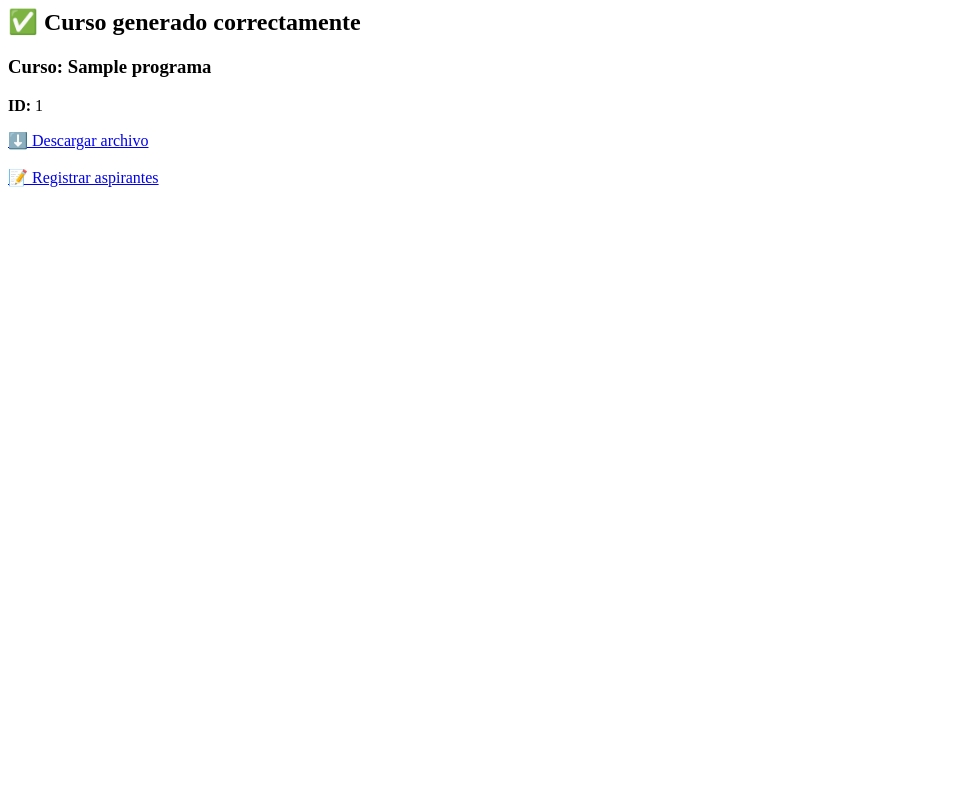
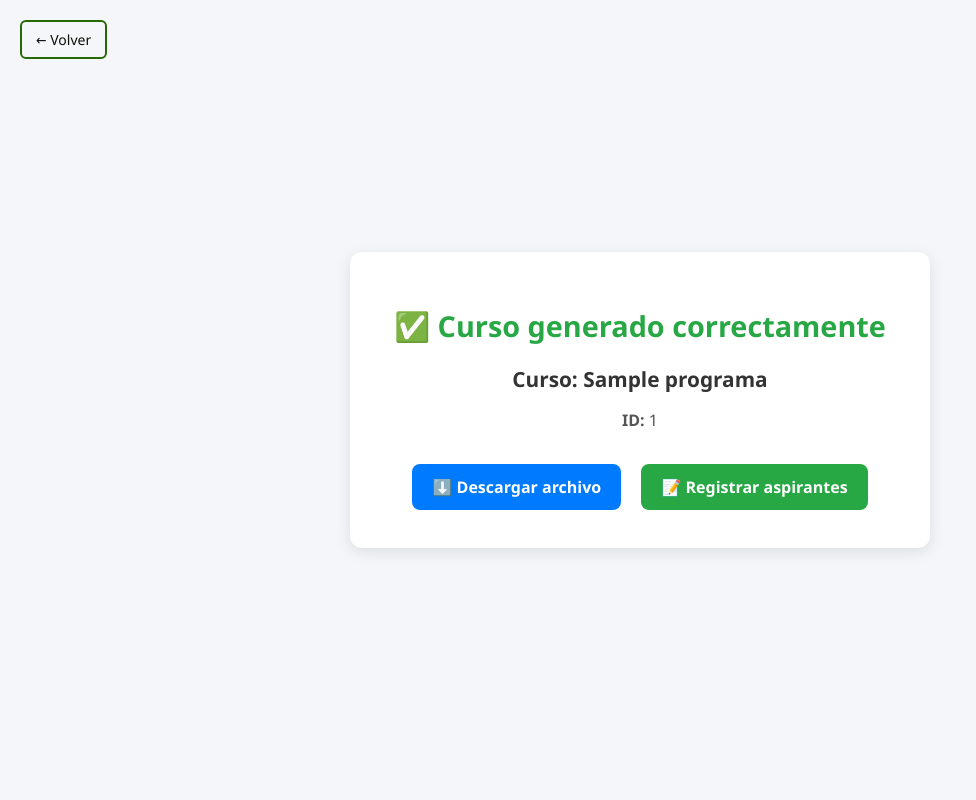
Before and after one commit to G1lber/Entreno-Cursos-Cortos, a Django app: template curso/templates/formularios/curso_generado.html in a window 1280 px wide. Shown: the whole page, without its empty margins (0-976 px from the left). Run offline with Django 5.2, Linux system fonts and the light colour scheme; the template is opened without the code that fills it: most values are stand-ins (such as "Sample title", 1, 10 or a date in 2020).

Commit message:
Update UI and migration for course features
Improved curso_generado.html with modern styling and a back button, updated dashboard labels from 'Cursos' to 'Ofertas', and modified migration to allow blank/null signatures for usuarios. Added a new course document and updated an existing one.

```diff
--- a/curso/templates/dashboard.html
+++ b/curso/templates/dashboard.html
@@ -22,10 +22,10 @@
         <div class="card shadow-sm border border-success text-center w-100 h-100">
           <div class="card-body d-flex flex-column justify-content-between">
             <div>
-              <h5 class="card-title">Cursos</h5>
-              <p class="text-muted">Crea y explora cursos disponibles en el sistema.</p>
+              <h5 class="card-title">Ofertas</h5>
+              <p class="text-muted">Crea y explora ofertas disponibles en el sistema.</p>
             </div>
-            <a href="{% url "buscar_curso" %}" class="btn btn-success mt-3 w-100">Cursos</a>
+            <a href="{% url "buscar_curso" %}" class="btn btn-success mt-3 w-100">Ofertas</a>
           </div>
         </div>
       </div>
--- a/curso/templates/formularios/curso_generado.html
+++ b/curso/templates/formularios/curso_generado.html
@@ -2,17 +2,107 @@
 <head>
   <meta charset="UTF-8">
   <title>Curso generado</title>
+  <style>
+    body {
+      font-family: "Segoe UI", Tahoma, Geneva, Verdana, sans-serif;
+      background: #f4f6f9;
+      margin: 0;
+      padding: 0;
+      display: flex;
+      justify-content: center;
+      align-items: center;
+      min-height: 100vh;
+    }
 
+    .container {
+      background: #fff;
+      padding: 30px 40px;
+      border-radius: 12px;
+      box-shadow: 0 4px 15px rgba(0,0,0,0.1);
+      text-align: center;
+      max-width: 500px;
+      width: 90%;
+    }
+
+    h2 {
+      color: #28a745;
+      font-size: 1.8rem;
+      margin-bottom: 15px;
+    }
+
+    h3 {
+      font-size: 1.3rem;
+      margin-bottom: 10px;
+      color: #333;
+    }
+
+    p {
+      font-size: 1rem;
+      color: #555;
+      margin-bottom: 25px;
+    }
+
+    a.btn {
+      display: inline-block;
+      padding: 12px 20px;
+      margin: 8px;
+      border-radius: 8px;
+      text-decoration: none;
+      font-size: 1rem;
+      font-weight: 600;
+      transition: all 0.3s ease;
+    }
+
+    .btn-primary {
+      background: #007bff;
+      color: white;
+    }
+    .btn-primary:hover {
+      background: #0056b3;
+    }
+
+    .btn-success {
+      background: #28a745;
+      color: white;
+    }
+    .btn-success:hover {
+      background: #1e7e34;
+    }
+
+    /* Botón volver en la esquina superior izquierda */
+    .btn-back {
+      position: fixed;
+      top: 20px;
+      left: 20px;
+      padding: 8px 14px;
+      background: transparent;
+      color: #0d0f0c;
+      border: 2px solid #246902;
+      border-radius: 6px;
+      text-decoration: none;
+      font-size: 14px;
+      font-weight: 500;
+      transition: all 0.2s ease;
+    }
+
+    .btn-back:hover {
+      background: #246902;
+      color: white;
+    }
+  </style>
 </head>
 <body>
+
+  <!-- Botón volver -->
+  <a href="{% url 'buscar_curso' %}" class="btn-back">← Volver</a>
+
+  <div class="container">
     <h2>✅ Curso generado correctamente</h2>
     <h3><strong>Curso:</strong> {{ curso.programa.nombre }}</h3>
     <p><strong>ID:</strong> {{ curso.id }}</p>
 
     <a href="{% url 'descargar_curso' curso.id %}" class="btn btn-primary">⬇️ Descargar archivo</a>
-    <br><br>
     <a href="{{ url_aspirantes }}" class="btn btn-success">📝 Registrar aspirantes</a>
-    <!-- Script para descargar automáticamente -->
-
+  </div>
 </body>
 </html>
```
Also changed, not shown: curso/migrations/0002_curso_aspirantes_curso_caracterizacion_curso_carta_and_more.py, 2 other files.
